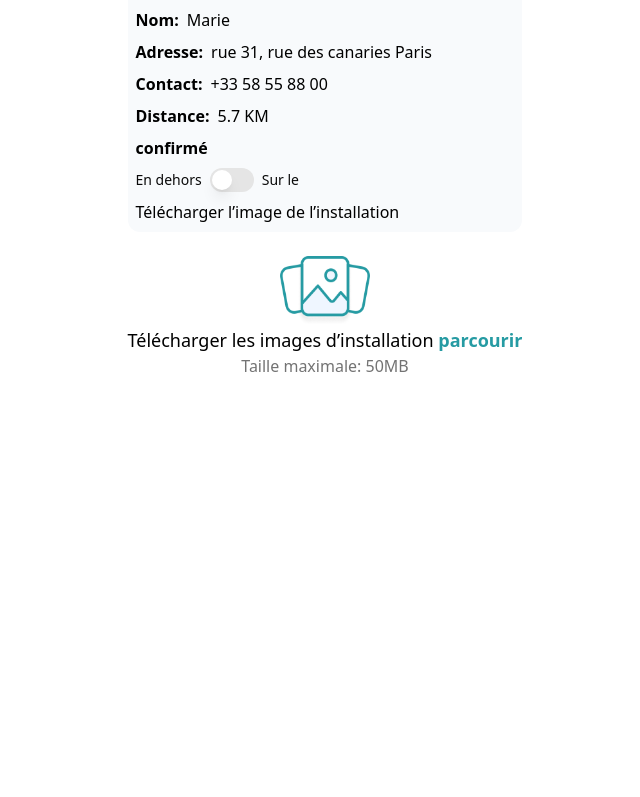
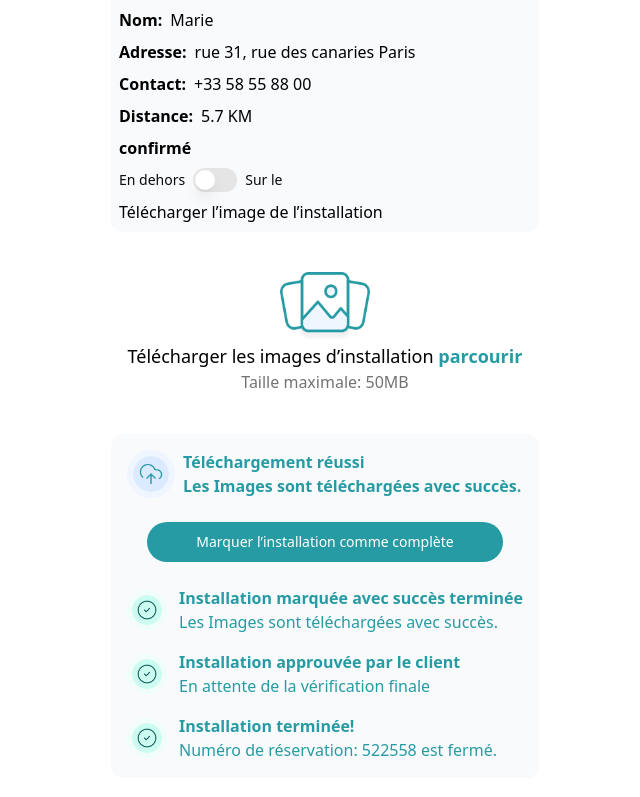
Before and after one commit to rithikronald/AgentApp, a React (Vite) app: page /reservation_details in a window 1280 px wide. Shown: the part 273-1070 px from the top of the page, without its empty margins (315-955 px from the left). Before the commit the page ends 800 px from the top, so only its background shows below. Built offline with nearby package versions, Linux system fonts and the light colour scheme.

Commit message:
UI changed

```diff
--- /dev/null
+++ b/src/components/custom/ReservationCompletedCard.tsx
@@ -0,0 +1,27 @@
+import React from "react";
+import { RequestCardRows } from "./RequestCardRows";
+
+export const ReservationCompletedCard = () => {
+  return (
+    <div className="flex flex-col space-y-4 mt-5">
+      <div className="flex flex-col rounded-xl bg-[#F8FAFC] p-2">
+        <div className="flex flex-col space-y-2">
+          <RequestCardRows title="Numéro de réservation:" value="522558" />
+          <RequestCardRows title="Fente:" value="12/02/2024 12:00 am" />
+          <RequestCardRows title="Non. De ̦thermostats:" value="5" />
+          <RequestCardRows title="Nom:" value="Marie" />
+          <RequestCardRows
+            title="Adresse:"
+            value="rue 31, rue des canaries Paris"
+          />
+          <RequestCardRows title="Contact:" value="+33 58 55 88 00" />
+          <RequestCardRows title="Statut:" value="terminé" />
+          <RequestCardRows title="Évaluation:" value="terminé" />
+          <p className="text-black font-semibold">
+            Statut du paiement: payé, en attente, contacter le Support
+          </p>
+        </div>
+      </div>
+    </div>
+  );
+};
--- /dev/null
+++ b/src/pages/CompletedReservations.tsx
@@ -0,0 +1,16 @@
+import { Header } from "@/components/custom/Header";
+import { ReservationCompletedCard } from "@/components/custom/ReservationCompletedCard";
+
+export const CompletedReservations = () => {
+  return (
+    <div className="flex flex-1 flex-col  md:h-[70%] md:w-[50%] md:items-center">
+      <Header />
+      <div className="flex flex-col mt-6">
+        <p className="text-black font-semibold text-2xl text-center">
+          Réservations complétées
+        </p>
+        <ReservationCompletedCard />
+      </div>
+    </div>
+  );
+};
--- /dev/null
+++ b/src/pages/ProfilePage.tsx
@@ -0,0 +1,63 @@
+import { Header } from "@/components/custom/Header";
+import { RequestCardRows } from "@/components/custom/RequestCardRows";
+import { Button } from "@/components/ui/button";
+import { FaRegEdit } from "react-icons/fa";
+
+export const ProfilePage = () => {
+  return (
+    <div className="flex flex-1 flex-col  md:h-[70%] md:w-[50%] md:items-center">
+      <Header />
+      <div className="flex flex-col mt-6">
+        <div className="flex flex-row justify-between items-center">
+          <p className="text-black font-semibold">Renseignements personnels</p>
+          <Button className="h-6 rounded-full">
+            <FaRegEdit />
+            <p className="ml-2">Edit</p>
+          </Button>
+        </div>
+        <div className="flex flex-col w-full bg-[#F8FAFC] rounded-xl p-3 mt-4">
+          <RequestCardRows title="Numéro de l’agent:" value="522558" />
+          <RequestCardRows title="Nom:" value="Edine Wilson" />
+          <RequestCardRows title="Zone de Service:" value="Paris" />
+          <RequestCardRows title="Contact:" value="+33 58 85 55 22" />
+        </div>
+        <div className="flex flex-col mt-4">
+          <p className="text-black font-semibold">Stock Stock</p>
+        </div>
+        <div className="flex flex-col mt-4">
+          <p className="text-black font-semibold">
+            Installations Installations
+          </p>
+          <div className="flex flex-col w-full bg-[#F8FAFC] rounded-xl p-3 mt-4">
+            <RequestCardRows title="Installation totale effectuée:" value="5" />
+            <RequestCardRows title="Note moyenne:" value="3.85" />
+          </div>
+        </div>
+        <div className="flex flex-col mt-4">
+          <p className="text-black font-semibold">Les paiements</p>
+          <div className="flex flex-col w-full bg-[#F8FAFC] rounded-xl p-3 mt-4">
+            <RequestCardRows title="Paiement reçu:" value="58€" />
+            <RequestCardRows title="Paiement en cours:" value="Nill" />
+          </div>
+        </div>
+        <div className="flex flex-col mt-4">
+          <div className="flex flex-row justify-between items-center">
+            <p className="text-black font-semibold">Coordonnées bancaires</p>
+            <Button className="h-6 rounded-full">
+              <FaRegEdit />
+              <p className="ml-2">Edit</p>
+            </Button>
+          </div>
+          <div className="flex flex-col w-full bg-[#F8FAFC] rounded-xl p-3 mt-4">
+            <RequestCardRows title="N ° de compte:" value="58858484" />
+            <RequestCardRows title="Code de la succursale:" value="97869" />
+            <RequestCardRows title="Nom de la banque:" value="BNP Paribas" />
+          </div>
+        </div>
+        <Button className="rounded-full mt-8 w-[80%] self-center mb-10">
+          Se déconnecter
+        </Button>
+      </div>
+    </div>
+  );
+};
--- a/src/pages/ReservationDetailsPage.tsx
+++ b/src/pages/ReservationDetailsPage.tsx
@@ -2,8 +2,13 @@ import { Header } from "@/components/custom/Header";
 import { MyReservationCard } from "@/components/custom/MyReservationCard";
 import photo from "../assets/images/Image.png";
 import { Button } from "@/components/ui/button";
+import downloadImage from "../assets/images/downloadImage.png";
+import completedImage from "../assets/images/completedImage.png";
+import { useNavigate } from "react-router-dom";
 
 export const ReservationDetailsPage = () => {
+  const navigate = useNavigate();
+
   return (
     <div className="flex flex-1 flex-col  md:h-[70%] md:w-[50%] md:items-center">
       <Header />
@@ -12,7 +17,7 @@ export const ReservationDetailsPage = () => {
           Numéro de réservation: 522558
         </p>
         <MyReservationCard isDetailsPage={true} />
-        <div className="flex flex-col items-center mt-6">
+        <div className="flex flex-col items-center mt-10">
           <img src={photo} className="w-[90px] h-[70px]" />
           <p className="text-black text-lg text-center">
             Télécharger les images d’installation{" "}
@@ -22,6 +27,60 @@ export const ReservationDetailsPage = () => {
             Taille maximale: 50MB
           </p>
         </div>
+        <div className="flex flex-col mt-10 w-full rounded-xl items-center bg-[#F8FAFC] p-4 mb-10">
+          <div className="flex w-full  items-center">
+            <img src={downloadImage} className="w-12 h-12" />
+            <div className="flex flex-col ml-2">
+              <p className="text-primary font-semibold">
+                Téléchargement réussi
+              </p>
+              <p className="text-primary font-semibold">
+                Les Images sont téléchargées avec succès.
+              </p>
+            </div>
+          </div>
+          <Button
+            onClick={() => navigate("/completed_reservations")}
+            className="rounded-full mt-6 w-[90%]"
+          >
+            Marquer l’installation comme complète
+          </Button>
+          <div className="flex flex-col w-full mt-6 space-y-4">
+            <div className="flex w-full items-center">
+              <img src={completedImage} className="w-10 h-10" />
+              <div className="flex flex-col ml-3">
+                <p className="text-primary font-semibold">
+                  Installation marquée avec succès terminée
+                </p>
+                <p className="text-primary font-light">
+                  Les Images sont téléchargées avec succès.
+                </p>
+              </div>
+            </div>
+            <div className="flex w-full items-center">
+              <img src={completedImage} className="w-10 h-10" />
+              <div className="flex flex-col ml-3">
+                <p className="text-primary font-semibold">
+                  Installation approuvée par le client
+                </p>
+                <p className="text-primary font-light">
+                  En attente de la vérification finale
+                </p>
+              </div>
+            </div>
+            <div className="flex w-full items-center">
+              <img src={completedImage} className="w-10 h-10" />
+              <div className="flex flex-col ml-3">
+                <p className="text-primary font-semibold">
+                  Installation terminée!
+                </p>
+                <p className="text-primary font-light">
+                  Numéro de réservation: 522558 est fermé.
+                </p>
+              </div>
+            </div>
+          </div>
+        </div>
       </div>
     </div>
   );
```
Also changed, not shown: src/App.tsx (+10 -0 lines), src/assets/images/completedImage.png (added), src/assets/images/downloadImage.png (added).
